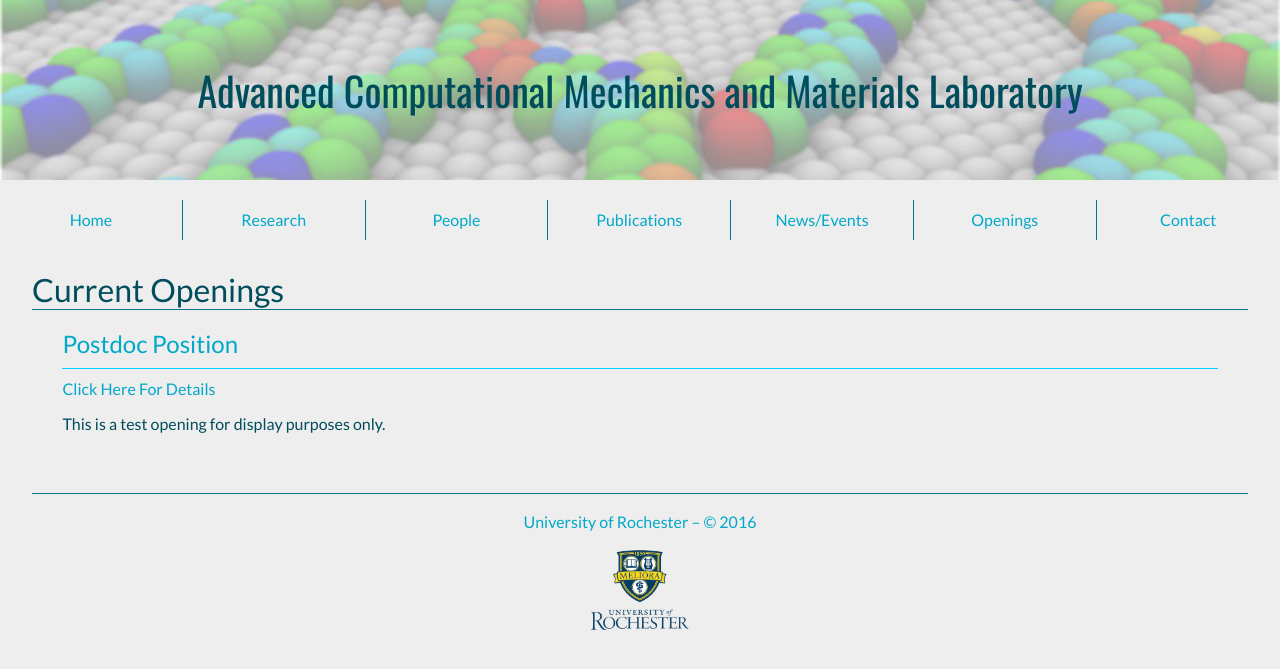
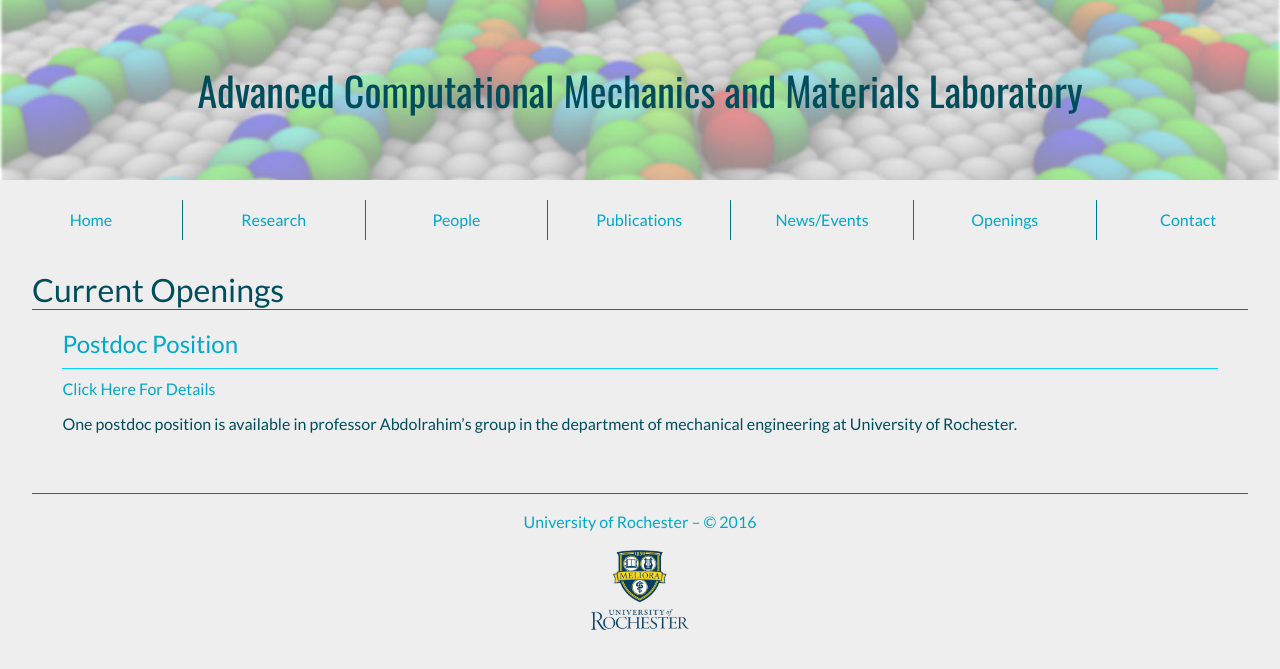
Before and after one commit to niaz60/website, a Jekyll site: the page built from openings.md, in a window 1280 px wide. Shown: the top 669 px of the page. Built offline with Jekyll 4.4.1, drawn with Linux system fonts in a browser that asks for light colours.

Commit message:
Your message goes here

```diff
--- a/_data/openings/openings.yml
+++ b/_data/openings/openings.yml
@@ -6,7 +6,7 @@
 ---
 
 - title: Postdoc Position
-  description: This is a test opening for display purposes only.
+  description: One postdoc position is available in professor Abdolrahim’s group in the department of mechanical engineering at University of Rochester.
   file: postdoc.pdf
 
 #- title: Test Opening 2
```
